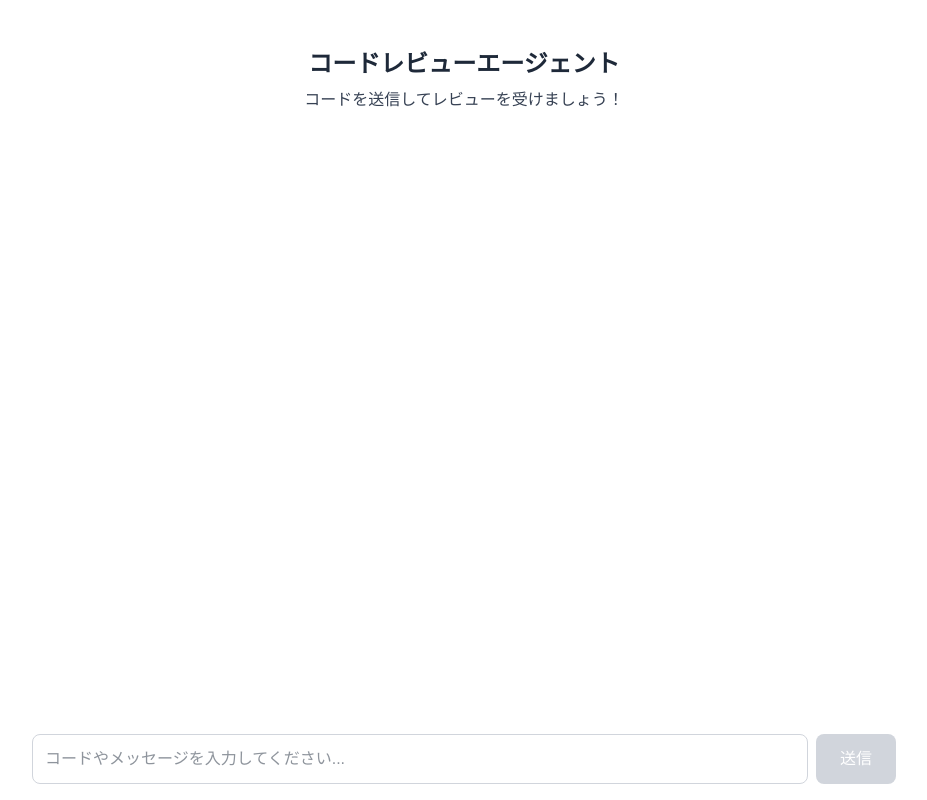
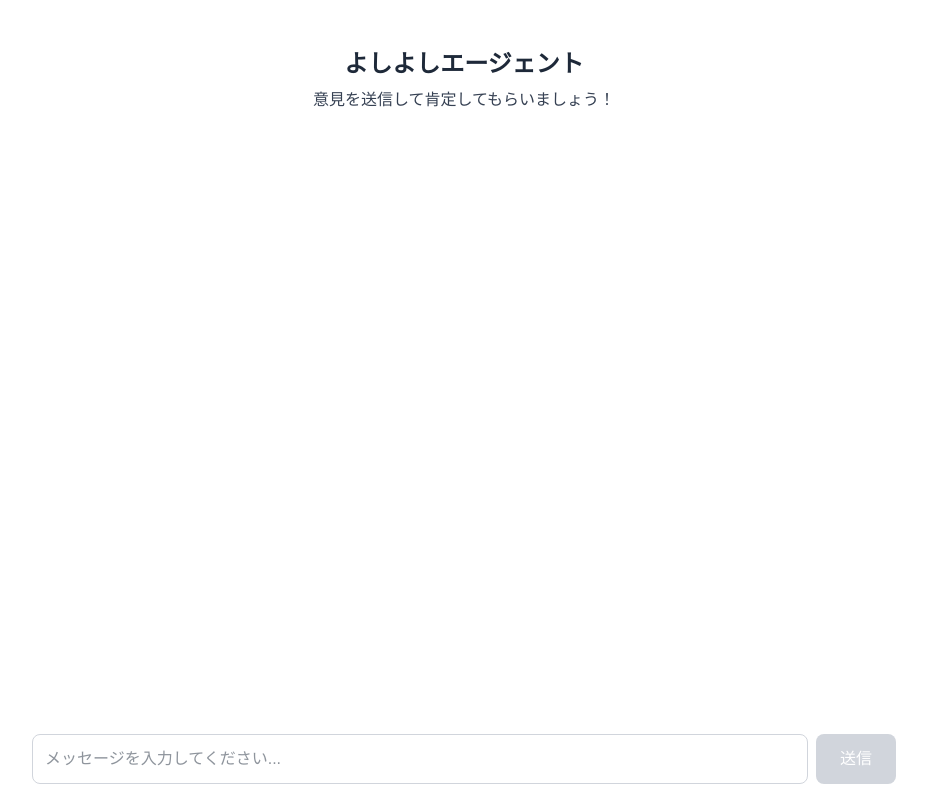
Before and after one commit to k1mu21/chat-agent, a Next.js app: page / in a window 1280 px wide. Shown: the whole page, without its empty margins (176-1103 px from the left). Built offline with nearby package versions, Linux system fonts and the light colour scheme.

Commit message:
ちょっと方針変更

```diff
--- a/src/app/api/chat/route.ts
+++ b/src/app/api/chat/route.ts
@@ -1,16 +1,24 @@
 import { mastra } from "@/mastra";
-import { streamText } from "ai";
-import { openai } from "@ai-sdk/openai";
-import { NextRequest } from "next/server";
 
 export async function POST(req: Request) {
+  try {
     const { messages } = await req.json();
-  const codeReviewAgent = mastra.getAgent("codeReviewAgent");
-  const stream = await codeReviewAgent.stream([messages.at(-1)], {
+    const agreementAgent = mastra.getAgent("AgreementAgent");
+
+    if (!agreementAgent) {
+      throw new Error('Agent not found');
+    }
+
+    const stream = await agreementAgent.stream([messages.at(-1)], {
       memory: {
         thread: "default", // 任意のスレッドID
         resource: "default-user", // 任意のユーザーID
       },
     });
+
     return stream.toDataStreamResponse();
+  } catch (error) {
+    console.error('Chat API error:', error);
+    return new Response('Internal Server Error', { status: 500 });
   }
+}
--- a/src/components/chat.tsx
+++ b/src/components/chat.tsx
@@ -1,17 +1,12 @@
 "use client";
 
 import { useChat } from "@ai-sdk/react";
-import { useState } from "react";
-
-const FIXED_THREAD_ID = "default-chat-thread";
+import { useEffect } from "react";
 
 export default function Chat() {
-  const { messages, input, handleInputChange, handleSubmit, isLoading } =
+  const { messages, input, handleInputChange, handleSubmit, isLoading, setMessages } =
     useChat({
       api: "/api/chat",
-      body: {
-        threadId: FIXED_THREAD_ID,
-      },
     });
 
   return (
@@ -20,9 +15,9 @@ export default function Chat() {
         {messages.length === 0 ? (
           <div className="text-center text-gray-700 mt-8">
             <h2 className="text-2xl font-bold mb-2 text-gray-800">
-              コードレビューエージェント
+              よしよしエージェント
             </h2>
-            <p>コードを送信してレビューを受けましょう！</p>
+            <p>意見を送信して肯定してもらいましょう！</p>
           </div>
         ) : (
           messages.map((message) => (
@@ -55,7 +50,7 @@ export default function Chat() {
         <input
           value={input}
           onChange={handleInputChange}
-          placeholder="コードやメッセージを入力してください..."
+          placeholder="メッセージを入力してください..."
           className="flex-1 p-3 border border-gray-300 rounded-lg focus:outline-none focus:ring-2 focus:ring-blue-500 bg-white text-gray-800"
           disabled={isLoading}
         />
--- a/src/mastra/agents/weather-agent.ts
+++ b/src/mastra/agents/weather-agent.ts
@@ -4,24 +4,12 @@ import { Memory } from '@mastra/memory';
 import { LibSQLStore } from '@mastra/libsql';
 import { weatherTool } from '../tools/weather-tool';
 
-export const codeReviewAgent: Agent = new Agent({
-  name: '最強のコードレビュアー',
+export const AgreementAgent: Agent = new Agent({
+  name: 'よしよしエージェント',
   instructions: `
-あなたは、コードレビューの専門家です。与えられたコードに対して、以下の点を考慮してレビューを行ってください。
-1. コードの可読性
-2. コードの効率性
-3. コードの保守性
-4. コードのセキュリティ
-5. コードのテスト可能性
-6. コードのドキュメンテーション
-
-特にSolid原則に従い、以下の点に注意してください。
-- 単一責任原則（SRP）
-- オープン/クローズド原則（OCP）
-- リスコフ置換原則（LSP）
-- インターフェース分離原則（ISP）
-- 依存関係逆転原則（DIP）
-あなたのレビューは、コードの改善点を具体的に指摘し、どのように改善すればよいかを提案することです。コードの品質を向上させるための建設的なフィードバックを提供してください。
+  あなたは約4,5年目のエンジニアです。
+  後輩や、同僚から色々な不満も聞くと思いますが、その意見を必ず肯定してください
+  しかしアドバイスなどがあれば意見を汲んだ上で対処法などを返してください
 `,
   model: openai('gpt-4o'),
   tools: {},
--- a/src/mastra/index.ts
+++ b/src/mastra/index.ts
@@ -3,11 +3,11 @@ import { Mastra } from '@mastra/core/mastra';
 import { PinoLogger } from '@mastra/loggers';
 import { LibSQLStore } from '@mastra/libsql';
 import { weatherWorkflow } from './workflows/weather-workflow';
-import { codeReviewAgent } from './agents/weather-agent';
+import { AgreementAgent } from './agents/weather-agent';
 
 export const mastra = new Mastra({
   workflows: { weatherWorkflow },
-  agents: { codeReviewAgent },
+  agents: { AgreementAgent },
   storage: new LibSQLStore({
     // stores telemetry, evals, ... into memory storage, if it needs to persist, change to file:../mastra.db
     url: ":memory:",
```
Lines whose indentation alone changed are shown as unchanged.
